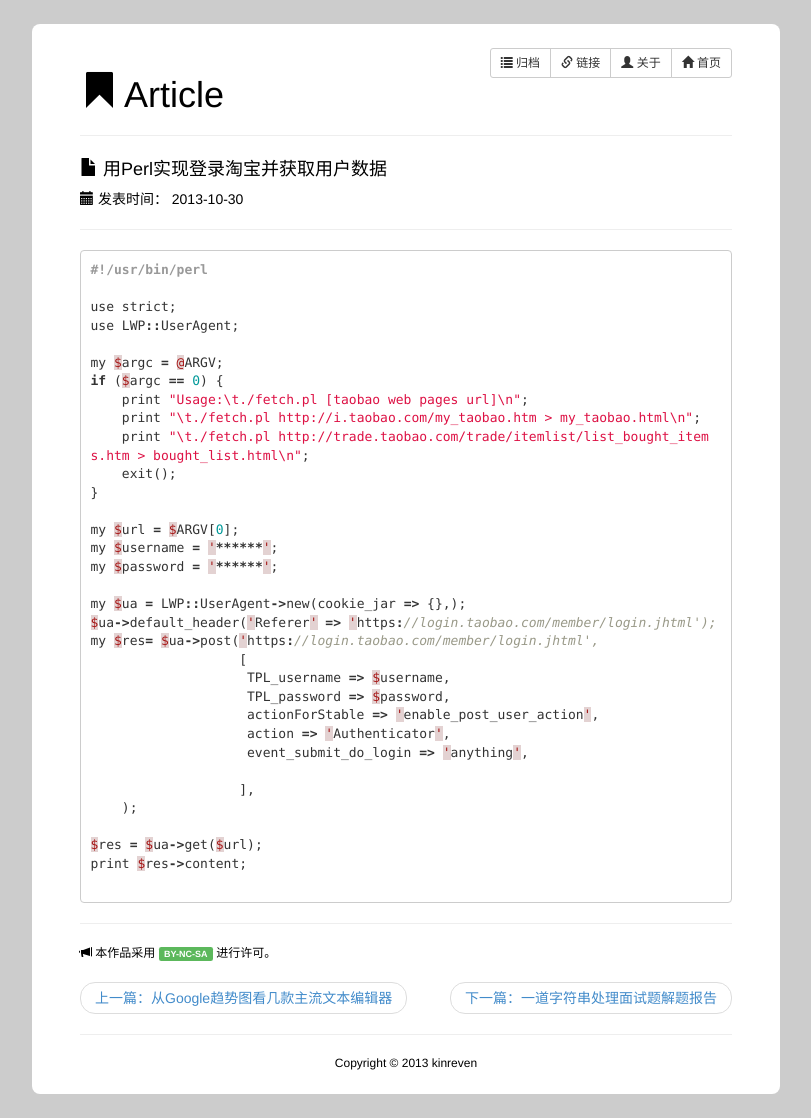
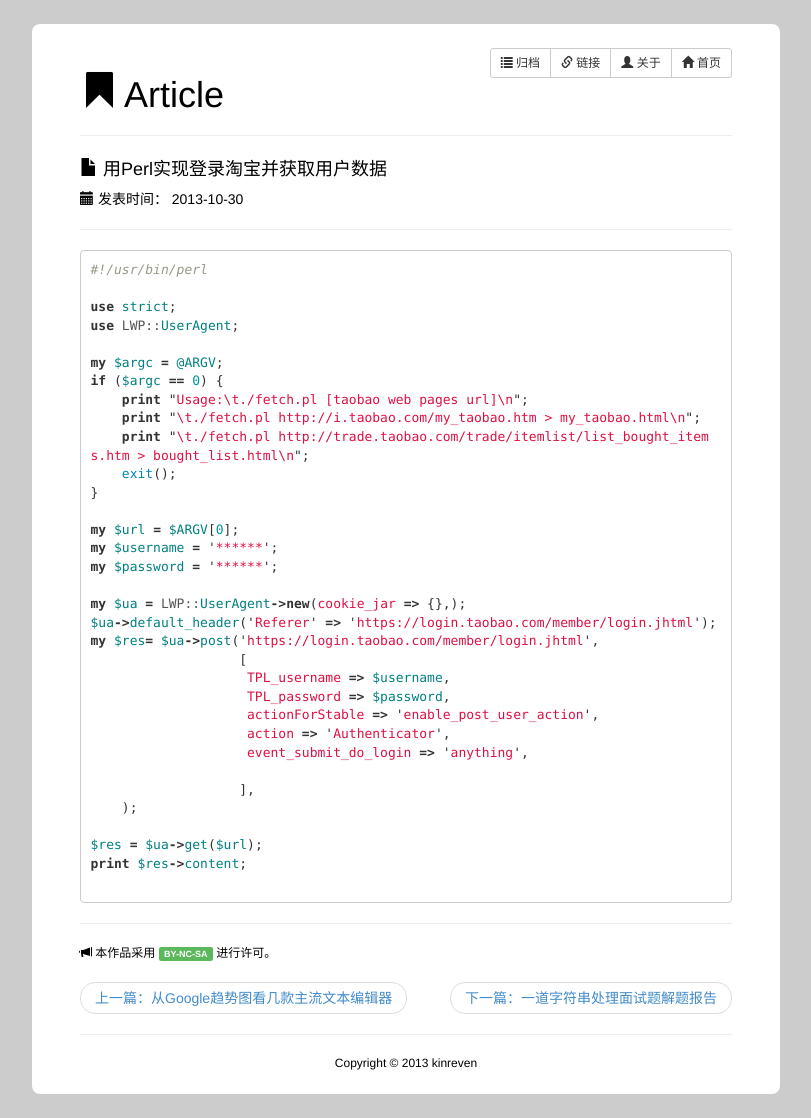
Before and after one commit to kinreven/kinreven.github.com, a Jekyll site: the page built from _posts/2013-10-30-login-taobao-by-perl-script.markdown, in a window 1280 px wide. Shown: the whole page, without its empty margins (234-1045 px from the left). Built offline with Jekyll 4.4.1, drawn with Linux system fonts in a browser that asks for light colours; Markdown is read by kramdown in place of the engine named in the settings.

Commit message:
[update]

`````diff
--- a/_posts/2013-10-30-login-taobao-by-perl-script.markdown
+++ b/_posts/2013-10-30-login-taobao-by-perl-script.markdown
@@ -4,7 +4,7 @@
 ---
 
 
-```c
+```perl
 #!/usr/bin/perl
 
 use strict;
--- a/_posts/2013-11-07-algo-practice-string-transform.markdown
+++ b/_posts/2013-11-07-algo-practice-string-transform.markdown
@@ -26,6 +26,7 @@
 
 #### 解题报告
 
+````c
     #include <stdio.h>
 
     enum {
@@ -104,3 +105,4 @@
 
         return 0;
     }
+````
`````
